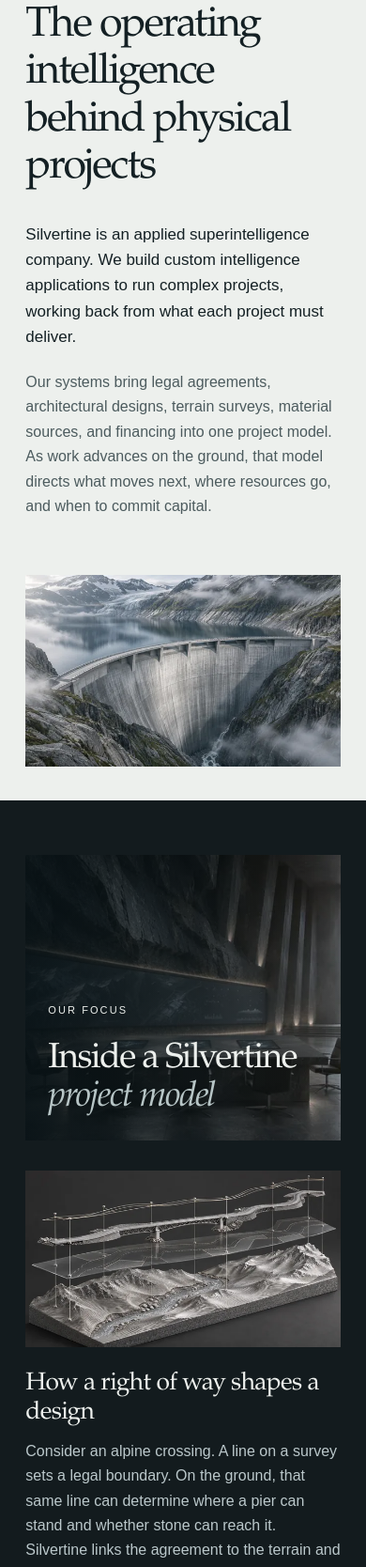
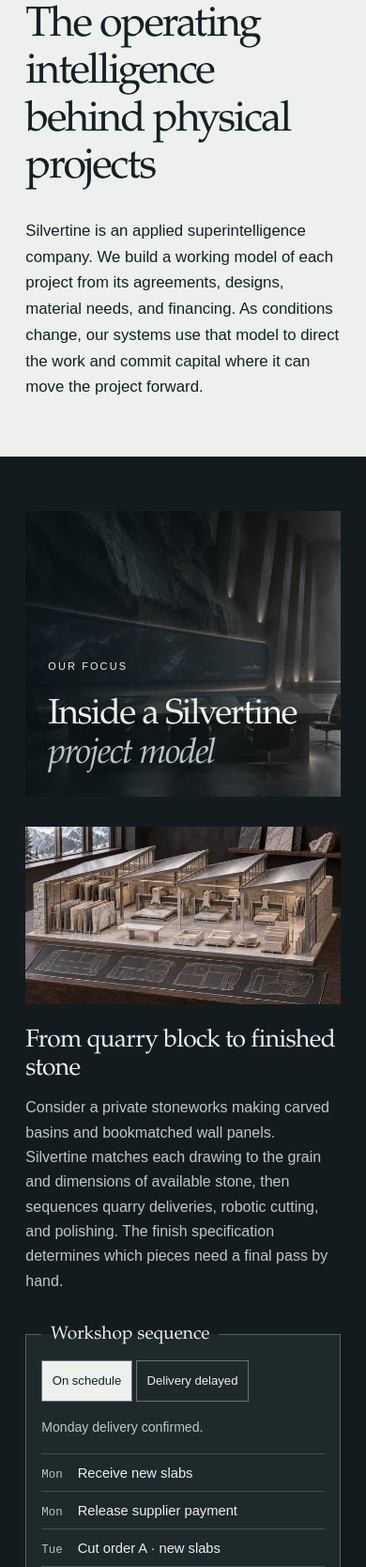
Before and after one commit to civnexus/silvertine, a website: page public/index.html in a window 390 px wide. Shown: the part 980-2648 px from the top of the page at 94% size. Drawn offline with Linux system fonts and the light colour scheme.

Commit message:
Show private stone production and interactive event sequencing

```diff
--- a/public/index.html
+++ b/public/index.html
@@ -64,12 +64,8 @@
         <div class="section-heading"><p class="eyebrow">Perspective</p></div>
         <div class="perspective-grid">
           <h2 id="perspective-title">The operating intelligence behind physical projects</h2>
-          <div class="perspective-copy">
-            <p>Silvertine is an applied superintelligence company. We build custom intelligence applications to run complex projects, working back from what each project must deliver.</p>
-            <p>Our systems bring legal agreements, architectural designs, terrain surveys, material sources, and financing into one project model. As work advances on the ground, that model directs what moves next, where resources go, and when to commit capital.</p>
-          </div>
+          <p class="perspective-statement">Silvertine is an applied superintelligence company. We build a working model of each project from its agreements, designs, material needs, and financing. As conditions change, our systems use that model to direct the work and commit capital where it can move the project forward.</p>
         </div>
-        <img class="perspective-landscape" src="/assets/alpine-reservoir-1280.webp" srcset="/assets/alpine-reservoir-640.webp 640w, /assets/alpine-reservoir-1280.webp 1280w" sizes="(max-width: 600px) 86vw, 88vw" width="1280" height="720" loading="lazy" decoding="async" alt="An alpine dam spans a granite valley below the peaks.">
       </div>
     </section>
     <section class="focus section-dark" id="focus" aria-labelledby="focus-title">
@@ -80,14 +76,20 @@
         </div>
         <div class="systems-studies">
           <article>
-            <img src="/assets/corridor-1280.webp" srcset="/assets/corridor-640.webp 640w, /assets/corridor-1280.webp 1280w" sizes="(max-width: 760px) 86vw, 43vw" width="1280" height="720" decoding="async" loading="lazy" alt="Exploded terrain model showing a crossing, survey lines, and river valley in separate layers.">
-            <h3>How a right of way shapes a design</h3>
-            <p>Consider an alpine crossing. A line on a survey sets a legal boundary. On the ground, that same line can determine where a pier can stand and whether stone can reach it. Silvertine links the agreement to the terrain and carries those constraints into the design before procurement begins.</p>
+            <img src="/assets/stone-workshop-1280.webp" srcset="/assets/stone-workshop-640.webp 640w, /assets/stone-workshop-1280.webp 1280w" sizes="(max-width: 760px) 86vw, 43vw" width="1280" height="720" decoding="async" loading="lazy" alt="Cutaway model of a private stone workshop with slab racks, cutting stations, and drawings.">
+            <h3>From quarry block to finished stone</h3>
+            <p>Consider a private stoneworks making carved basins and bookmatched wall panels. Silvertine matches each drawing to the grain and dimensions of available stone, then sequences quarry deliveries, robotic cutting, and polishing. The finish specification determines which pieces need a final pass by hand.</p>
           </article>
           <article>
-            <img src="/assets/sequence-1280.webp" srcset="/assets/sequence-640.webp 640w, /assets/sequence-1280.webp 1280w" sizes="(max-width: 760px) 86vw, 43vw" width="1280" height="720" decoding="async" loading="lazy" alt="Viaduct model showing foundations, piers, and finished arches above parallel milestone tracks.">
-            <h3>When the next span earns its funding</h3>
-            <p>On that crossing, committing funds to every span at once would tie up capital in work that cannot yet proceed. Silvertine sequences fabrication around site access and completed foundations. When a section is ready, the system advances its material order and funding milestone together.</p>
+            <fieldset class="sequencer">
+              <legend>Workshop sequence</legend>
+              <input id="scheduled" type="radio" name="scenario" checked><label for="scheduled">On schedule</label>
+              <input id="delayed" type="radio" name="scenario"><label for="delayed">Delivery delayed</label>
+              <div class="run run-scheduled"><p>Monday delivery confirmed.</p><ol><li><span>Mon</span>Receive new slabs</li><li><span>Mon</span>Release supplier payment</li><li><span>Tue</span>Cut order A · new slabs</li><li><span>Wed</span>Cut order B · stock</li></ol></div>
+              <div class="run run-delayed"><p>Slab delivery moves from Monday to Wednesday.</p><ol><li><span>Mon</span>Cut order B · stock</li><li><span>Wed</span>Receive new slabs</li><li><span>Wed</span>Release supplier payment</li><li><span>Thu</span>Cut order A · new slabs</li></ol></div>
+            </fieldset>
+            <h3>When a shipment slips</h3>
+            <p>One order needs a fresh slab from the quarry. A second can use stone already in the workshop. Switch the delivery scenario to see how the model keeps the cutting cell productive and moves the supplier payment to the day the stone arrives.</p>
           </article>
         </div>
       </div>
@@ -96,12 +98,8 @@
       <div class="wrap">
         <div class="case-heading">
           <p class="eyebrow">Case study</p>
-          <h2 id="case-title">Highland Sanctuary<br><em>&amp; Sovereign Estate</em></h2>
-          <p class="case-lead">A mountain destination. An integrated operating intelligence.</p>
-        </div>
-        <div class="case-context">
-          <p>A multi-phase development spanning hospitality, private residences, and a members’ retreat. Rugged volcanic terrain. An architectural language shaped by landscape, local material, and human scale.</p>
-          <p>Silvertine operates behind the scenes, connecting the build schedule, material flow, infrastructure, and capital plan. The destination remains organic and timeless. The execution becomes coordinated.</p>
+          <h2 id="case-title">Highland <em>Sanctuary</em></h2>
+          <p class="case-introduction">A multi-phase mountain destination brings together hospitality, private residences, and a members’ retreat. Rugged volcanic terrain and local stone shape the architecture. Behind the scenes, Silvertine connects the build schedule, material supply, infrastructure, and capital plan across each phase.</p>
         </div>
         <figure class="mission-figure">
           <img src="/assets/development-planning-1280.webp" srcset="/assets/development-planning-640.webp 640w, /assets/development-planning-1280.webp 1280w" sizes="(max-width: 600px) 86vw, 88vw" width="1280" height="720" loading="lazy" decoding="async" alt="Illustrative terrain model with lodge sites and access roads beside a digital view of development phases.">
@@ -110,13 +108,11 @@
           <article><h3>Vertical material integration</h3><p>Link nearby stone and quarry resources to grading, cutting, and just-in-time delivery. Match material preparation to the next build stage. Reduce external dependencies and unnecessary handling.</p></article>
           <article><h3>Dynamic event sequencing</h3><p>Use terrain, weather, and site telemetry to update the sequence of work. Redirect crews and equipment as conditions change. Recover time lost between contractors, deliveries, and weather windows.</p></article>
           <article><h3>Phased capital synchronization</h3><p>Model returns across decades. Release capital against physical milestones. Structure early enclaves to help fund flagship anchors, keeping the financial sequence aligned with the construction sequence.</p></article>
-          <article><h3>Invisible infrastructure</h3><p>Integrate micro-grids, off-grid resilience, and sovereign edge compute into the development plan. Keep the supporting systems discreet, beneath a serene, nature-first architectural exterior.</p></article>
         </div>
       </div>
     </section>
     <section class="contact section-light" id="contact" aria-labelledby="contact-title">
-      <div class="wrap closing-grid">
-        <img class="closing-gallery" src="/assets/granite-gallery-1280.webp" srcset="/assets/granite-gallery-640.webp 640w, /assets/granite-gallery-1280.webp 1280w" sizes="(max-width: 700px) 86vw, 46vw" width="1280" height="720" loading="lazy" decoding="async" alt="Daylight falls across a pale granite gallery.">
+      <div class="wrap">
         <div class="closing-signature">
           <img class="closing-mark" src="/assets/silvertine-mark.svg" width="60" height="60" alt="Silvertine">
           <p class="eyebrow">Private enquiries</p>
--- a/public/styles.css
+++ b/public/styles.css
@@ -112,3 +112,43 @@
   .systems-studies { grid-template-columns: 1fr; }
   .systems-heading h2 { font-size: clamp(2.35rem,8vw,3rem); }
 }
+
+.perspective-statement {
+  color: var(--ink);
+  font-size: clamp(1.05rem,1.35vw,1.25rem);
+  line-height: 1.65;
+  max-width: 52ch;
+}
+.perspective-grid { align-items: start; padding-bottom: 1.5rem; }
+.case-introduction { max-width: 72ch; margin: 1.5rem 0 2.5rem; color: #d1dcdc; }
+@media(min-width: 850px) { .case-methods { grid-template-columns: repeat(3,1fr); gap: 4%; } }
+@media(min-width: 701px) and (max-width: 849px) { .case-methods { grid-template-columns: 1fr; } }
+.sequencer {
+  margin: 0;
+  min-width: 0;
+  padding: clamp(1rem,2vw,2rem);
+  background: #1d292b;
+  border: 1px solid #536265;
+  color: var(--paper);
+}
+.sequencer legend { padding: 0 .6rem; font: 1.2rem var(--serif); }
+.sequencer input { position: absolute; width: 1px; height: 1px; clip-path: inset(50%); }
+.sequencer label {
+  display: inline-flex;
+  align-items: center;
+  min-height: 44px;
+  padding: .35rem .65rem;
+  border: 1px solid #647477;
+  font-size: .82rem;
+  cursor: pointer;
+}
+.sequencer input:checked + label { background: var(--paper); color: var(--ink); }
+.sequencer input:focus-visible + label { outline: 2px solid white; outline-offset: 3px; }
+.run { display: none; }
+#scheduled:checked ~ .run-scheduled, #delayed:checked ~ .run-delayed { display: block; }
+.run p { margin: 1rem 0; font-size: .88rem; }
+.run ol { padding: 0; margin: 0; list-style: none; }
+.run li { display: flex; align-items: baseline; gap: 1rem; border-top: 1px solid var(--line); padding: .46rem 0; font-size: .92rem; }
+.run li span { font: .78rem monospace; width: 3ch; color: #b4c6c6; }
+.contact .closing-signature { padding-block: clamp(1rem,3vw,3rem); }
+.contact .closing-mark { width: 70px; height: 70px; }
```
Also changed, not shown: public/assets/stone-workshop-1280.webp (added), public/assets/stone-workshop-640.webp (added).
